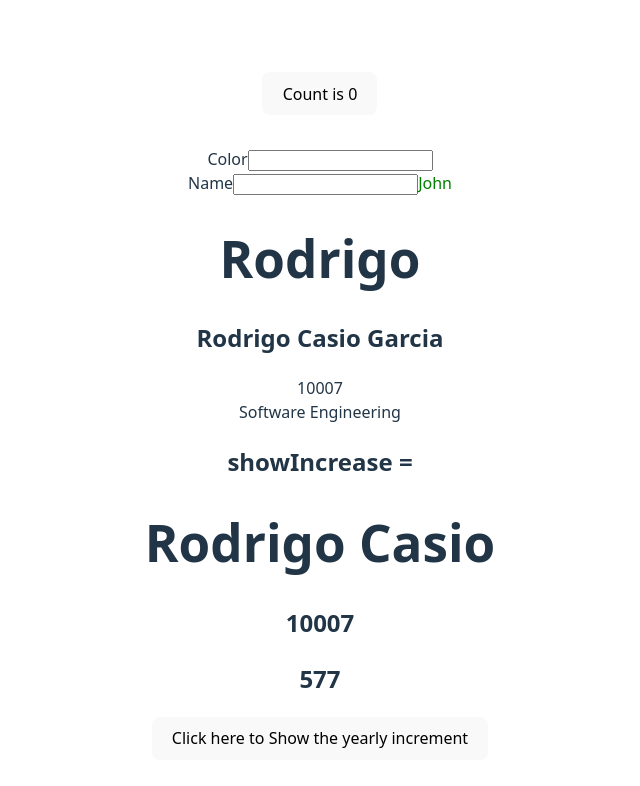
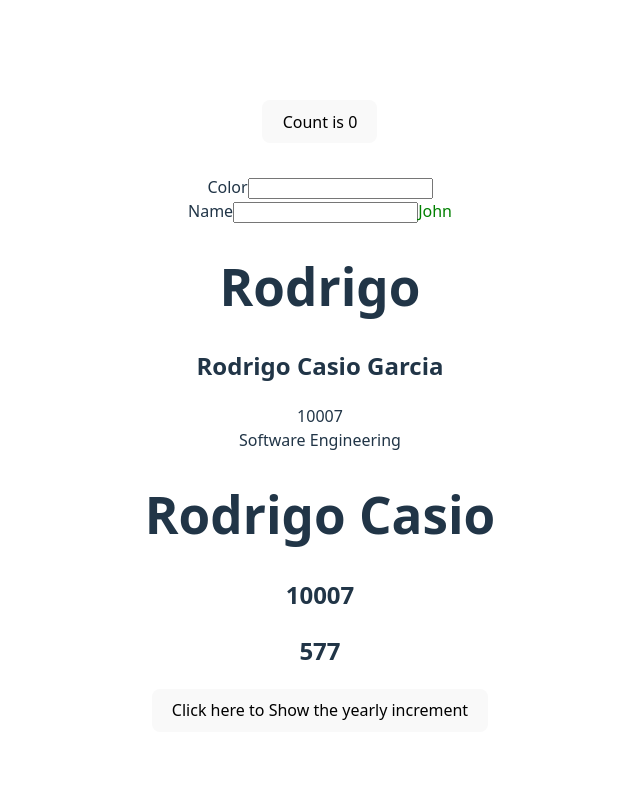
Before and after one commit to rodrigcasio/React-rcasio-projects, a React (Vite) app in the folder courseraPracticeIBM/practice-app/: page / in a window 1280 px wide. Shown: the top 786 px of the page, without its empty margins (320-960 px from the left). Built offline with nearby package versions, Linux system fonts and the light colour scheme.

Commit message:
Deleted line, showIncrease <h2> tag

```diff
--- a/courseraPracticeIBM/practice-app/src/components/ThirdChildAppEx.jsx
+++ b/courseraPracticeIBM/practice-app/src/components/ThirdChildAppEx.jsx
@@ -12,7 +12,6 @@ const ThirdChildAppEx = (props) => {
 
     return (
         <>
-            <h2>showIncrease = {showIncrease}</h2>
             <h1>{props.name}</h1>
             <h2>{props.employeeId}</h2>
             <h2>{props.dept_id}</h2>
```
